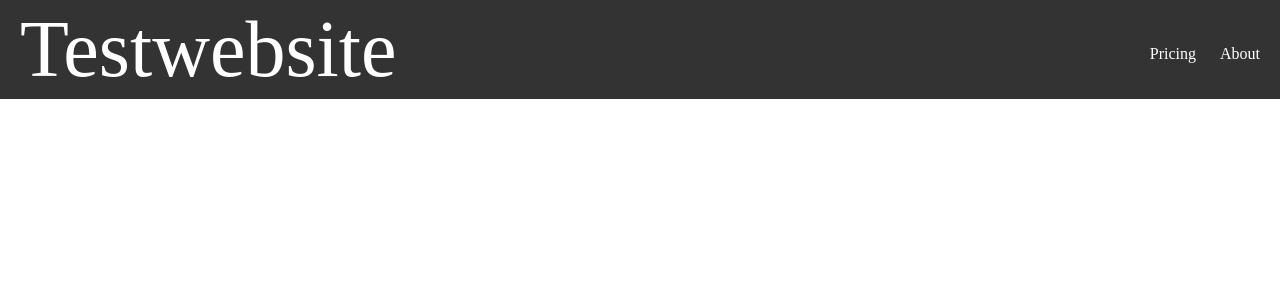
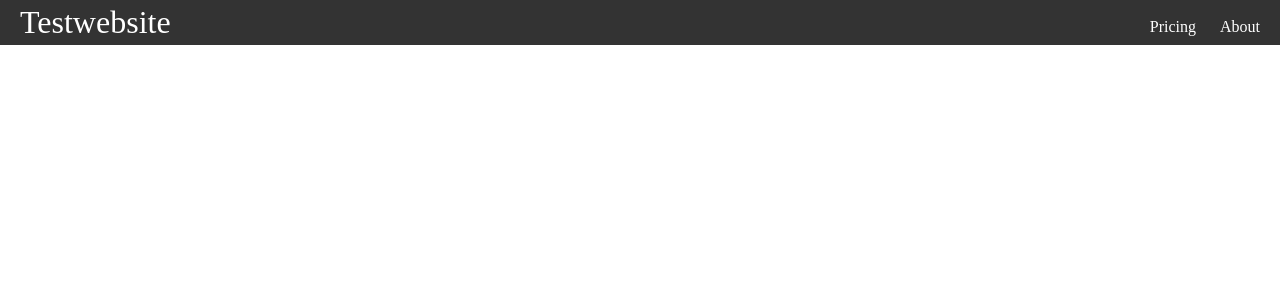
Before and after one commit to PmaFynn/BA_v1, a React (Create React App) app: page / in a window 1280 px wide. Shown: the top 300 px of the page. Built offline with nearby package versions, Linux system fonts and the light colour scheme.

Commit message:
windows - 1

```diff
--- a/src/styles.css
+++ b/src/styles.css
@@ -18,7 +18,7 @@ body {
 }
 
 .site-title{
-    font-size: 5rem;
+    font-size: 2rem;
 }
 
 .nav ul{
```
